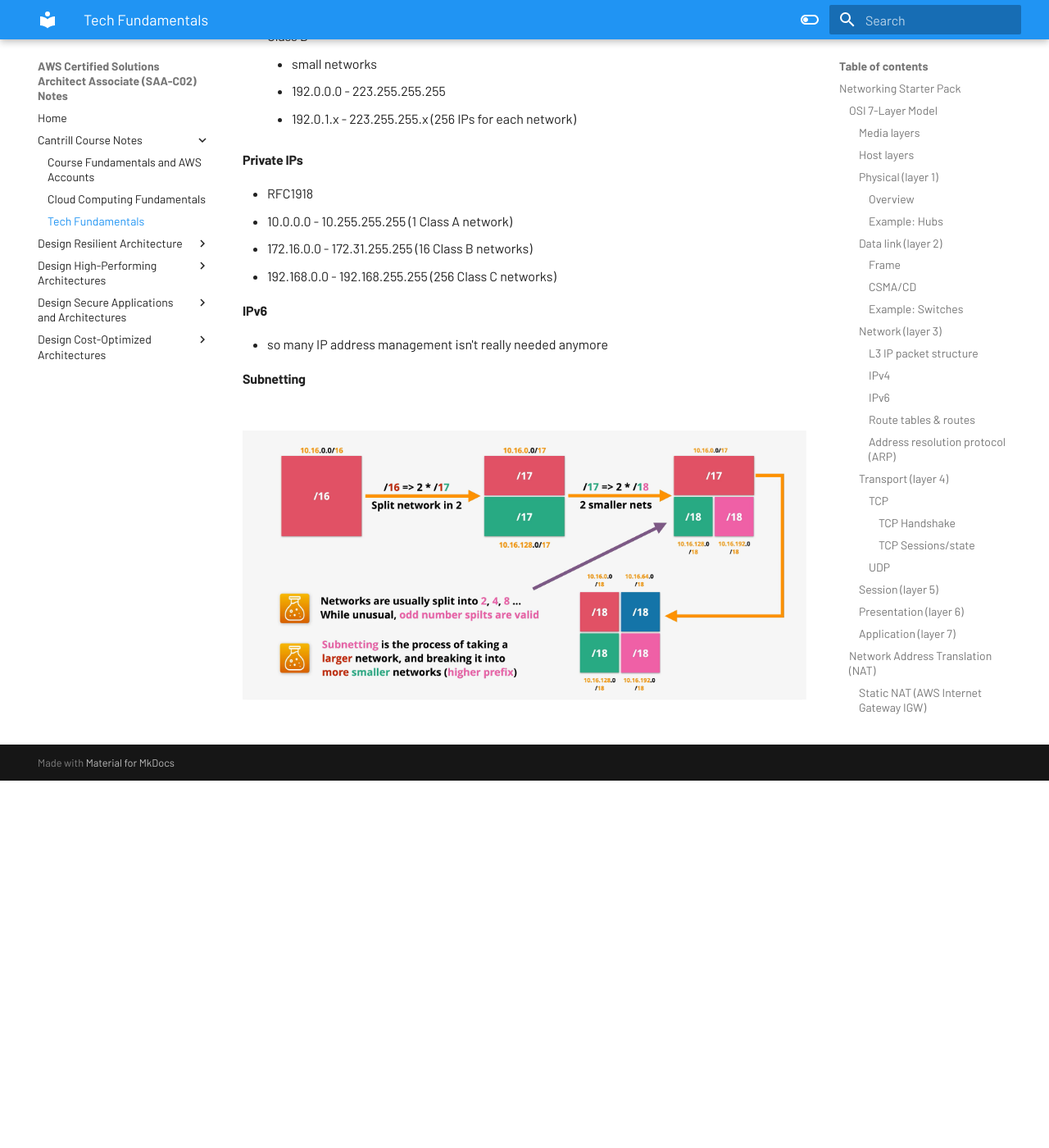
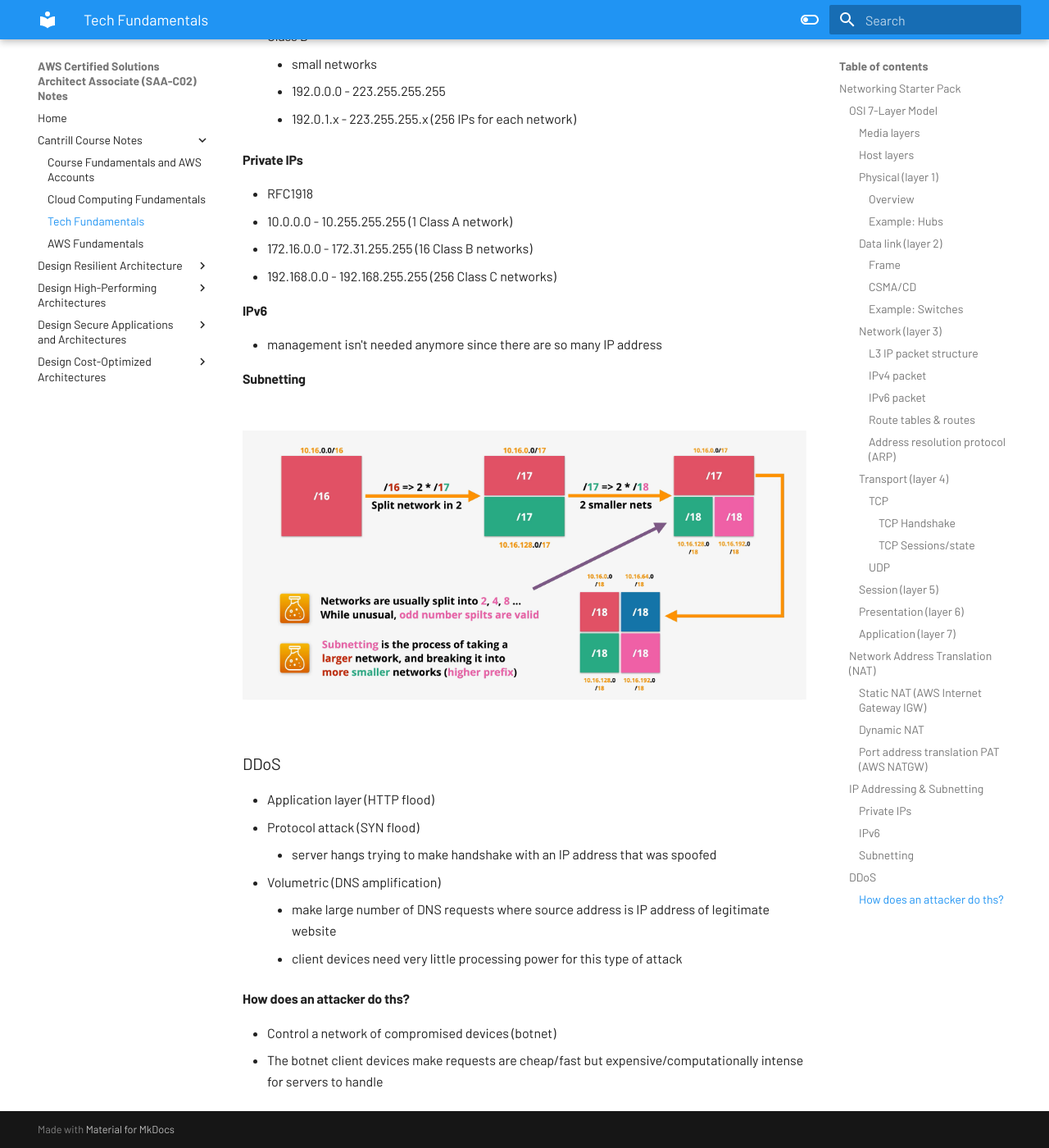
Before and after one commit to joeyhage/aws-solutions-architect-associate-notes, an MkDocs documentation site: the page built from notes/Cantrill/Tech-Fundamentals.md, in a window 1280 px wide and 1400 px high, scrolled down 7369 px. Shown: the whole window at 82% size. Built offline with MkDocs 1.6.1 and Material for MkDocs 9.7.7, drawn with Linux system fonts in a browser that asks for light colours; before the commit the page ends 8321 px from its top, so only the background shows below that; some of the changed text lies outside the part shown.

```diff
--- a/mkdocs.yml
+++ b/mkdocs.yml
@@ -6,6 +6,7 @@
     - 'Course Fundamentals and AWS Accounts': 'Cantrill/Course-Fundamentals-and-AWS-Accounts.md'
     - 'Cloud Computing Fundamentals': 'Cantrill/Cloud-Computing-Fundamentals.md'
     - 'Tech Fundamentals': 'Cantrill/Tech-Fundamentals.md'
+    - 'AWS Fundamentals': 'Cantrill/AWS-Fundamentals.md'
   - 'Design Resilient Architecture':
     - 'Design a multi-tier architecture solution': '01-Design-Resilient-Architecture/01-Multi-tier-architecture.md'
     - 'Design highly available and/or fault-tolerant architectures': '01-Design-Resilient-Architecture/02-Highly-available-fault-tolerant.md'
--- a/notes/Cantrill/Tech-Fundamentals.md
+++ b/notes/Cantrill/Tech-Fundamentals.md
@@ -99,7 +99,7 @@
 - the frame changes for each LAN the frame is moving through
   - **the packet doesn't change!**
 
-##### IPv4
+##### IPv4 packet
 
 packet fields (only a subset that is relevant right now)
 
@@ -121,7 +121,7 @@
 
 ![subnet mask examples](./images/subnet-mask.png)
 
-##### IPv6
+##### IPv6 packet
 
 packet fields (subset)
 
@@ -193,17 +193,11 @@
 - fast
 - less-reliable
 
-
 #### Session (layer 5)
-
-
 
 #### Presentation (layer 6)
 
-
-
 #### Application (layer 7)
-
 
 ### Network Address Translation (NAT)
 
@@ -251,8 +245,22 @@
 
 #### IPv6
 
-- so many IP address management isn't really needed anymore
+- management isn't needed anymore since there are so many IP address
 
 #### Subnetting
 
 ![subnetting](./images/subnetting.png)
+
+### DDoS
+
+- Application layer (HTTP flood)
+- Protocol attack (SYN flood)
+  - server hangs trying to make handshake with an IP address that was spoofed
+- Volumetric (DNS amplification)
+  - make large number of DNS requests where source address is IP address of legitimate website
+  - client devices need very little processing power for this type of attack
+
+#### How does an attacker do ths?
+
+- Control a network of compromised devices (botnet)
+- The botnet client devices make requests are cheap/fast but expensive/computationally intense for servers to handle
```
Also changed, not shown: code/ec2/README.md (added, +14 -0 lines), notes/Cantrill/AWS-Fundamentals.md (added, +93 -0 lines), notes/Cantrill/images/public-vs-private-aws.png (added), 10 other files.
